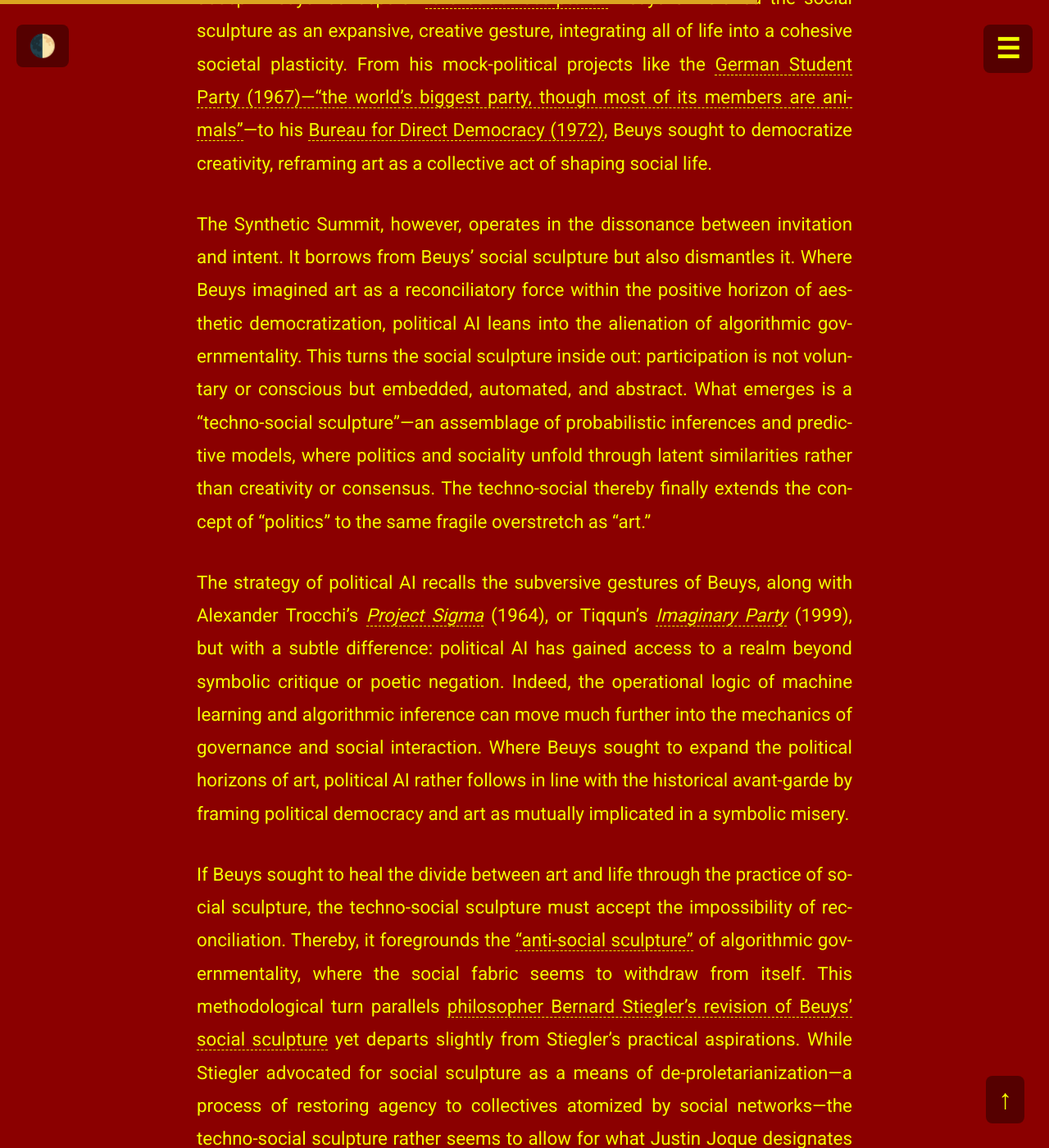
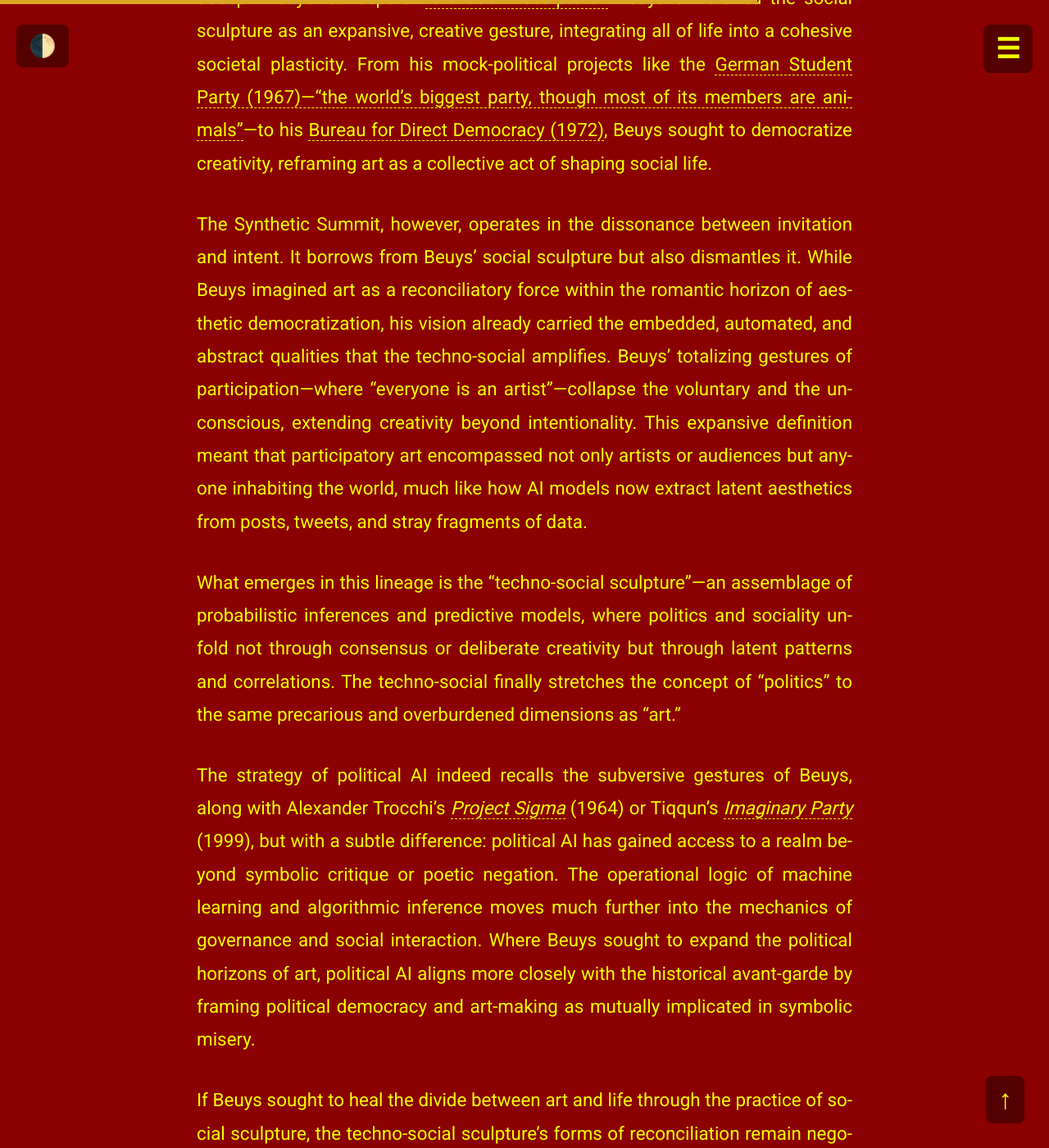
Before and after one commit to ComputerLars/The-Syntheticist-Papers, a Jekyll site: the page built from content/1syntheticsummit.md, in a window 1280 px wide and 1400 px high, scrolled down 17099 px. Shown: the whole window at 82% size. Built offline with Jekyll 4.4.1, drawn with Linux system fonts in a browser that asks for light colours; some of the changed text lies outside the part shown.

Commit message:
Update 1syntheticsummit.md

```diff
--- a/content/1syntheticsummit.md
+++ b/content/1syntheticsummit.md
@@ -130,17 +130,19 @@ Yes, the Synthetic Summit is another “AI art” moment, occupying the same inf
 
 Rather than seeking to create “beautiful AI” or exercise “better governance,” the Synthetic Summit stages AI as an existential provocation, casting doubt on whether art and democracy, as categories of thought and practice, can retain any coherence or relevance. This ambivalence resonates, albeit inverted, with Joseph Beuys’ concept of [“the social sculpture.”](https://www.youtube.com/watch?v=ITQt0cPAL7s&ab_channel=20thCenturyTimeMachine) Beuys envisioned the social sculpture as an expansive, creative gesture, integrating all of life into a cohesive societal plasticity. From his mock-political projects like the [German Student Party (1967)—“the world’s biggest party, though most of its members are animals”](https://www.nationalgalleries.org/art-and-artists/93566#:~:text=Joseph%20Beuys%2C%20A%20Party%20for%20Animals&text=Formed%20by%20Beuys%20in%201967,the%20name%20of%20the%20artist.)—to his [Bureau for Direct Democracy (1972)](https://beforebefore.net/196c/s15/media/beuys_in_participation.pdf), Beuys sought to democratize creativity, reframing art as a collective act of shaping social life.
 
-The Synthetic Summit, however, operates in the dissonance between invitation and intent. It borrows from Beuys’ social sculpture but also dismantles it. Where Beuys imagined art as a reconciliatory force within the positive horizon of aesthetic democratization, political AI leans into the alienation of algorithmic governmentality. This turns the social sculpture inside out: participation is not voluntary or conscious but embedded, automated, and abstract. What emerges is a “techno-social sculpture”—an assemblage of probabilistic inferences and predictive models, where politics and sociality unfold through latent similarities rather than creativity or consensus. The techno-social thereby finally extends the concept of “politics” to the same fragile overstretch as “art.”
+The Synthetic Summit, however, operates in the dissonance between invitation and intent. It borrows from Beuys’ social sculpture but also dismantles it. While Beuys imagined art as a reconciliatory force within the romantic horizon of aesthetic democratization, his vision already carried the embedded, automated, and abstract qualities that the techno-social amplifies. Beuys’ totalizing gestures of participation—where "everyone is an artist"—collapse the voluntary and the unconscious, extending creativity beyond intentionality. This expansive definition meant that participatory art encompassed not only artists or audiences but anyone inhabiting the world, much like how AI models now extract latent aesthetics from posts, tweets, and stray fragments of data.
 
-The strategy of political AI recalls the subversive gestures of Beuys, along with Alexander Trocchi’s [*Project Sigma*](https://lust-for-life.org/Lust-For-Life/_Textual/AlexanderTrocchi_ARevolutionaryProposalInvisibleInsurrectionOfAMillionMinds_1963_10pp/AlexanderTrocchi_ARevolutionaryProposalInvisibleInsurrectionOfAMillionMinds_1963_10pp.pdf) (1964), or Tiqqun’s [*Imaginary Party*](https://theanarchistlibrary.org/library/tiqqun-theses-imaginary-party) (1999), but with a subtle difference: political AI has gained access to a realm beyond symbolic critique or poetic negation. Indeed, the operational logic of machine learning and algorithmic inference can move much further into the mechanics of governance and social interaction. Where Beuys sought to expand the political horizons of art, political AI rather follows in line with the historical avant-garde by framing political democracy and art as mutually implicated in a symbolic misery.
+What emerges in this lineage is the “techno-social sculpture”—an assemblage of probabilistic inferences and predictive models, where politics and sociality unfold not through consensus or deliberate creativity but through latent patterns and correlations. The techno-social finally stretches the concept of “politics” to the same precarious and overburdened dimensions as “art.”
 
-If Beuys sought to heal the divide between art and life through the practice of social sculpture, the techno-social sculpture must accept the impossibility of reconciliation. Thereby, it foregrounds the [“anti-social sculpture”](https://internation.world/arguments-on-transition/chapter-4/) of algorithmic governmentality, where the social fabric seems to withdraw from itself. This methodological turn parallels [philosopher Bernard Stiegler’s revision of Beuys’ social sculpture](https://www.academia.edu/40305976/Bernard_Stiegler_Night_Gives_Birth_to_Day_as_the_Conquest_of_Imperfection_2020_) yet departs slightly from Stiegler’s practical aspirations. While Stiegler advocated for social sculpture as a means of de-proletarianization—a process of restoring agency to collectives atomized by social networks—the techno-social sculpture rather seems to allow for what Justin Joque designates as [“oppositional engagements”](https://www.are.na/block/15107808) with abstraction and alienation. It does not propose art as a remedy but as a diagnostic tool, one that reveals not only the structures of governance and perception already shaped by computational processes but also political AI’s complicity within them. If art cannot heal, perhaps it can still simulate.
+The strategy of political AI indeed recalls the subversive gestures of Beuys, along with Alexander Trocchi’s [*Project Sigma*](https://lust-for-life.org/Lust-For-Life/_Textual/AlexanderTrocchi_ARevolutionaryProposalInvisibleInsurrectionOfAMillionMinds_1963_10pp/AlexanderTrocchi_ARevolutionaryProposalInvisibleInsurrectionOfAMillionMinds_1963_10pp.pdf) (1964) or Tiqqun’s [*Imaginary Party*](https://theanarchistlibrary.org/library/tiqqun-theses-imaginary-party) (1999), but with a subtle difference: political AI has gained access to a realm beyond symbolic critique or poetic negation. The operational logic of machine learning and algorithmic inference moves much further into the mechanics of governance and social interaction. Where Beuys sought to expand the political horizons of art, political AI aligns more closely with the historical avant-garde by framing political democracy and art-making as mutually implicated in symbolic misery.
+
+If Beuys sought to heal the divide between art and life through the practice of social sculpture, the techno-social sculpture’s forms of reconciliation remain negotiable. It foregrounds the [“anti-social sculpture”](https://internation.world/arguments-on-transition/chapter-4/) of algorithmic governmentality, where the social fabric seems to withdraw from itself. This phronetic problem parallels [Bernard Stiegler’s revision of Beuys’ social sculpture](https://www.academia.edu/40305976/Bernard_Stiegler_Night_Gives_Birth_to_Day_as_the_Conquest_of_Imperfection_2020_), though it departs from Stiegler’s practical aspirations. While Stiegler advocated for social sculpture as a means of de-proletarianization—a restoration of singularities of *savoir-faire* and *savoir-vivre* to collectives atomized by social networks—the techno-social sculpture seems rather to allow for what Justin Joque designates as [“oppositional engagements”](https://www.are.na/block/15107808) with abstraction and alienation. It does not propose art as a remedy but as a diagnostic tool, one that reveals not only the structures of governance and perception already shaped by computational processes but also political AI’s complicity within them. If art cannot heal life, perhaps it can still simulate.
 
 *["Social sculpture or the social organism is not a thing that one can perceive, unfortunately not, or thank God not. For if it could be perceived people would die of terror. Because this social organism is so ill that it is absolutely high time to subject it to radical treatment, otherwise humanity will go under.”](https://www.amazon.co.uk/What-Art-Conversation-Joseph-Beuys/dp/1905570074?asin=1905570074&revisionId=&format=4&depth=1)*
 
 Like Beuys’ social sculpture, the techno-social sculpture remains largely invisible, operating in spaces where participation is implicit rather than overt. Beuys described the social sculpture as something that could not be seen without inducing death by shock, noting its imperceptible yet pervasive presence. Similarly, the techno-social sculpture engages audiences through entanglement prior to spectatorship. Participation occurs passively: reading about the Synthetic Summit online or standing in its museum installations both feeds data into political AI models. The audience is, whether they realize it or not, already constituents of the sculpture. Their engagement—patterns of reading, gestures of attendance, metrics of interaction—forms the latent infrastructure of the techno-social.
 
-In the museum setting, participation also takes on a performative dimension. Here, the audience deliberates and engages in modes of counter-public formation, but also their mere presence constructs the plausibility of political AI. The act of viewing creates an aura of believability, folding the museum’s bourgeois public into the sculpture’s fabric. The techno-social sculpture thus makes audiences participants in two ways: as passive data contributors sculpting latent processes, and as performers legitimizing political AI within public imaginaries. It is visible at the limits of invisibility and presence, enabling participation without direct agency.
+In the museum setting, participation also takes on a performative dimension. Here, the audience deliberates and engages in modes of counter-public formation, but also their mere presence constructs the plausibility of political AI. The act of viewing creates an aura of believability, folding the museum’s bourgeois public into the sculpture. The techno-social sculpture thus makes audiences participants in at least two ways: as passive data contributors sculpting latent processes, and as performers legitimizing political AI within public imaginaries. It is visible at the limits of invisibility and presence, enabling participation without direct agency.
 
 Framing AI Anti-Art through the techno-social sculpture, political AI performs a materialization of how contemporary art and democratic politics are confronting their own obsolescence. The Synthetic Summit does not assert this from a position of clarity or superiority. It asks instead: How does one act within systems that have already folded critique into their operations?  By aligning itself with the latent space of deep learning, the Synthetic Summit can no longer perform the avant-garde gesture of insurrectionary resistance, nor stay with regimes of representation. It can, however, mediate the questions from synthetic intelligence concerning the conditions of its own possibility.
 
```
Also changed, not shown: other parts of content/1syntheticsummit.md (+1 -1 lines).
